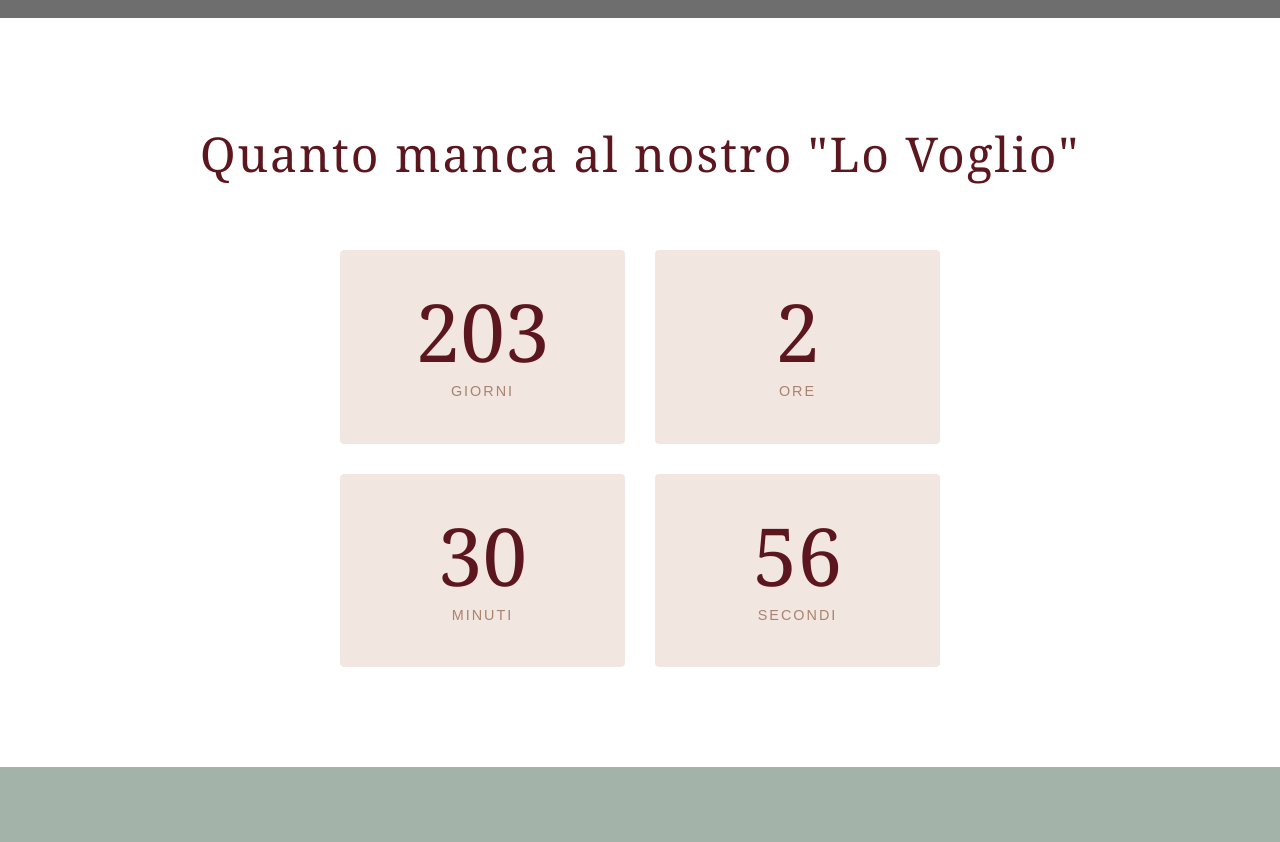
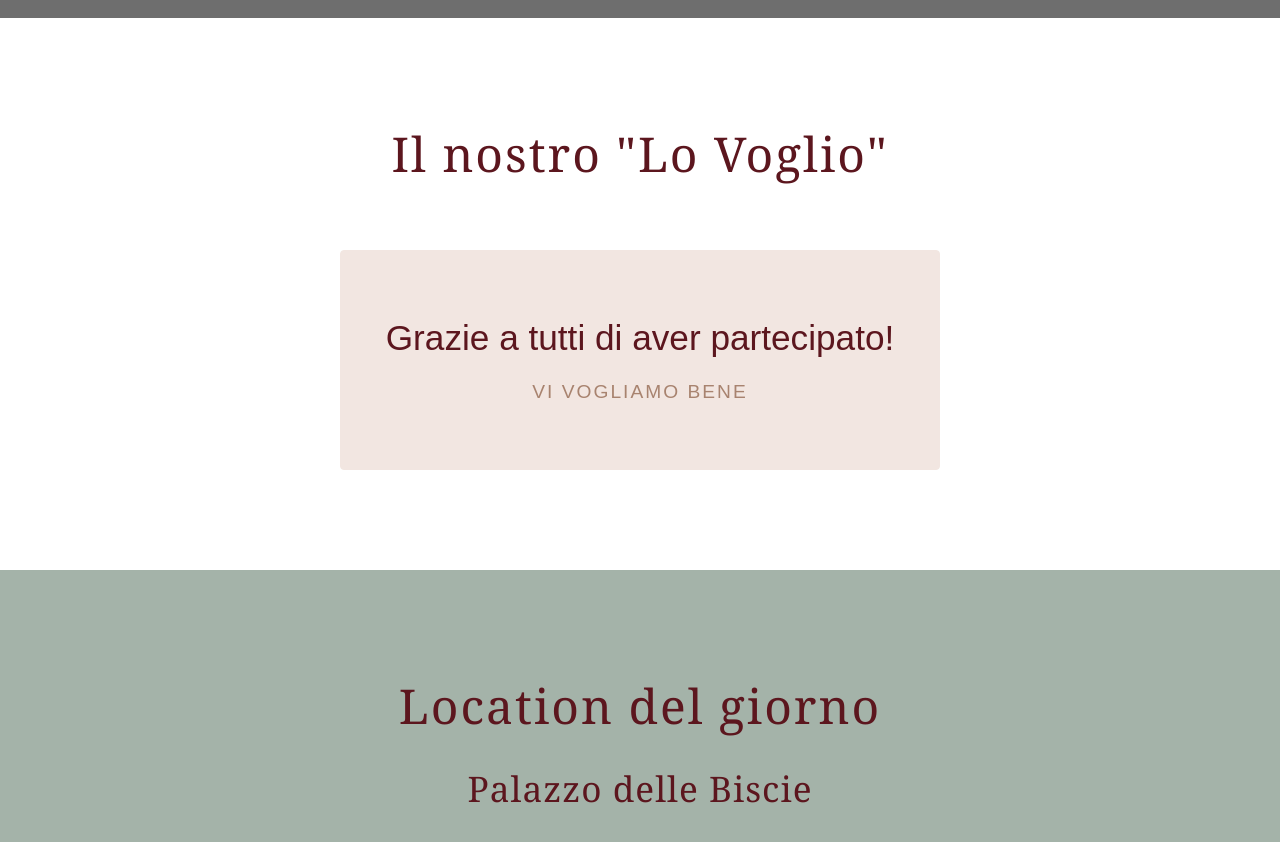
Before and after one commit to checcocav/wedding-villa-bisce, a Next.js app: page / in a window 1280 px wide. Shown: the part 742-1584 px from the top of the page. Built offline with nearby package versions, Linux system fonts and the light colour scheme; grey boxes are pictures that could not be loaded.

Commit message:
Update LandingClient.tsx

```diff
--- a/app/LandingClient.tsx
+++ b/app/LandingClient.tsx
@@ -291,7 +291,7 @@ const [isSafari, setIsSafari] = useState(false)
   </div>
       </section>
 
-      {/* Countdown */}
+{/* Countdown / Thank You */}
       <section style={{ padding: '100px 20px', background: 'white', textAlign: 'center' }}>
         <h2 style={{
           fontSize: 'clamp(2rem, 5vw, 3rem)',
@@ -300,48 +300,47 @@ const [isSafari, setIsSafari] = useState(false)
           marginBottom: '60px',
           letterSpacing: '2px'
         }}>
-          Quanto manca al nostro "Lo Voglio"
+          Il nostro "Lo Voglio"
         </h2>
 
         <div style={{
           display: 'grid',
-          gridTemplateColumns: 'repeat(2, 1fr)',
+          gridTemplateColumns: '1fr',
           gap: 30,
           maxWidth: '600px',
           margin: '0 auto'
         }}>
-          {[
-            { value: timeLeft.days, label: 'Giorni' },
-            { value: timeLeft.hours, label: 'Ore' },
-            { value: timeLeft.minutes, label: 'Minuti' },
-            { value: timeLeft.seconds, label: 'Secondi' }
-          ].map((item, i) => (
-            <div key={i} style={{
-              padding: '40px 20px',
+          <div style={{
+            padding: '60px 20px',
             background: '#F2E6E1',
             border: '1px solid #F2E6E1',
-              borderRadius: 4
+            borderRadius: 4,
+            display: 'flex',
+            flexDirection: 'column',
+            justifyContent: 'center',
+            align: 'center',
+            minHeight: '220px'
           }}>
             <div style={{
-                fontSize: 'clamp(3rem, 8vw, 5rem)',
+              fontSize: 'clamp(1.5rem, 3.5vw, 2.2rem)',
               fontWeight: '300',
               color: '#5C161E',
-                marginBottom: 10,
-                lineHeight: 1
+              marginBottom: 15,
+              lineHeight: 1.4,
+              fontFamily: "'Montserrat', sans-serif"
             }}>
-                {item.value}
+              Grazie a tutti di aver partecipato!
             </div>
             <div style={{
-                fontSize: '0.9rem',
+              fontSize: 'clamp(1rem, 2vw, 1.2rem)',
               color: '#a8836f',
               letterSpacing: '2px',
               textTransform: 'uppercase',
               fontFamily: "'Montserrat', sans-serif"
             }}>
-                {item.label}
+              Vi vogliamo bene
             </div>
           </div>
-          ))}
         </div>
       </section>
 
```
Lines whose indentation alone changed are shown as unchanged.
